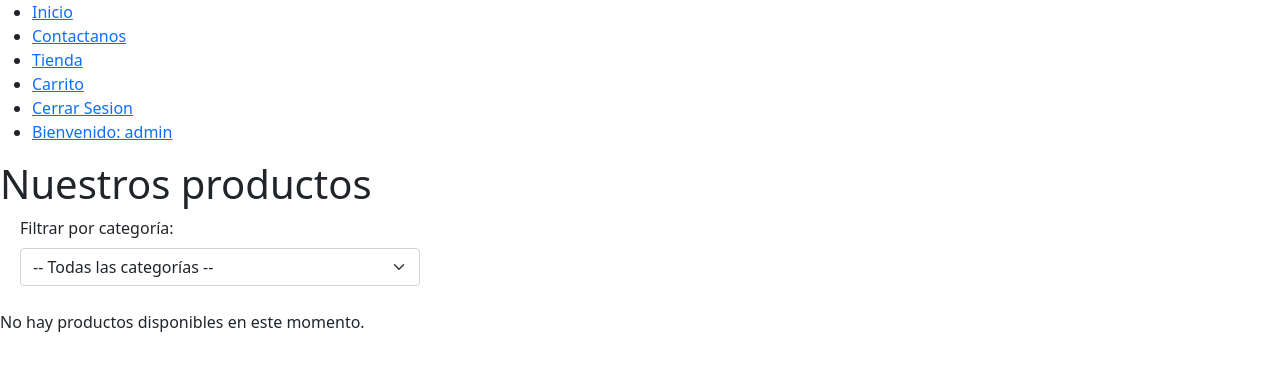
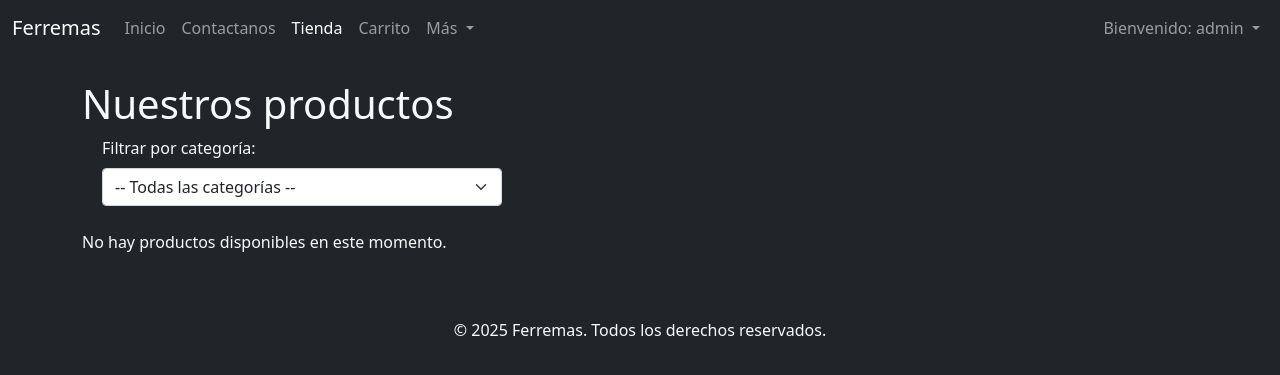
Before and after one commit to pcastro1985/Ferremas-django, a Django app: page /tienda/ in a window 1280 px wide. Shown: the top 375 px of the page. Run offline with Django 5.2, Linux system fonts and the light colour scheme; a user stored in the database is signed in; data that the repository does not hold is empty.

Commit message:
mejoras visuales

```diff
--- a/ProjectFerremas/AppFerremas/templates/index.html
+++ b/ProjectFerremas/AppFerremas/templates/index.html
@@ -1,61 +1,108 @@
+{% load static %}
+
 <!DOCTYPE html>
 <html lang="en">
 <head>
     <meta charset="UTF-8">
     <meta name="viewport" content="width=device-width, initial-scale=1.0">
     <title>{% block title %}{% endblock %}</title>
+    {# Bootstrap CSS primero #}
     <link rel="stylesheet" href="https://cdn.jsdelivr.net/npm/bootstrap@5.3.3/dist/css/bootstrap.min.css">
-    {# <link rel="stylesheet" href="https://cdn.jsdelivr.net/npm/bootstrap@5.3.3/dist/js/bootstrap.bundle.min.js"> #}
+    {# Tu CSS global después, para que pueda anular Bootstrap si es necesario #}
+    <link href="{% static 'css/global.css' %}" rel="stylesheet" />
 </head>
+{# Aplicamos clases de fondo y texto al body para un tema oscuro general #}
+<body class="bg-dark text-light"> {# text-light es mejor para contraste con bg-dark que text-white puro #}
+
 <header>
-    <div>
-        <ul>
-            <li>
-                <a class="animate-link" href="{% url 'inicio' %}">Inicio</a>
+    {# Navbar de Bootstrap - Usaremos navbar-dark y bg-dark para un tema oscuro #}
+    {# O puedes usar tu propia clase .background si la configuras para la navbar #}
+    <nav class="navbar navbar-expand-lg navbar-dark bg-dark"> {# O bg-secondary, o la que prefieras #}
+        <div class="container-fluid"> {# container-fluid para ancho completo, o container para ancho fijo #}
+            <a class="navbar-brand" href="{% url 'inicio' %}">Ferremas</a>
+            <button class="navbar-toggler" type="button" data-bs-toggle="collapse" data-bs-target="#navbarSupportedContent" aria-controls="navbarSupportedContent" aria-expanded="false" aria-label="Toggle navigation">
+                <span class="navbar-toggler-icon"></span>
+            </button>
+            <div class="collapse navbar-collapse" id="navbarSupportedContent">
+                {# Lista principal de navegación a la izquierda #}
+                <ul class="navbar-nav me-auto mb-2 mb-lg-0"> {# me-auto empuja el resto a la derecha #}
+                    <li class="nav-item">
+                        <a class="nav-link {% if request.resolver_match.url_name == 'inicio' %}active{% endif %}" aria-current="page" href="{% url 'inicio' %}">Inicio</a>
                     </li>
-            <li>
-                <a class="animate-link" href="">Contactanos</a>
+                    <li class="nav-item">
+                        <a class="nav-link" href="#">Contactanos</a> {# Cambia el href si tienes una URL #}
                     </li>
                     {% if user.is_authenticated %}
-            <li>
-                <a class="animate-link" href="{% url 'tienda' %}">Tienda</a>
+                    <li class="nav-item">
+                        <a class="nav-link {% if request.resolver_match.url_name == 'tienda' %}active{% endif %}" href="{% url 'tienda' %}">Tienda</a>
                     </li>
-            <li>
-                <a class="animate-link" href="{% url 'carrito' %}">Carrito</a>
+                    <li class="nav-item">
+                        <a class="nav-link {% if request.resolver_match.url_name == 'carrito' %}active{% endif %}" href="{% url 'carrito' %}">Carrito</a>
                     </li>
-            <li>
-                <a class="animate-link" href="{% url 'logout' %}">Cerrar Sesion</a>
+                    {% endif %}
+                    {# Ejemplo de Dropdown (puedes quitarlo si no lo necesitas) #}
+                    <li class="nav-item dropdown">
+                        <a class="nav-link dropdown-toggle" href="#" id="navbarDropdownMore" role="button" data-bs-toggle="dropdown" aria-expanded="false">
+                            Más
+                        </a>
+                        <ul class="dropdown-menu" aria-labelledby="navbarDropdownMore">
+                            <li><a class="dropdown-item" href="#">Action</a></li>
+                            <li><a class="dropdown-item" href="#">Another action</a></li>
+                            <li><hr class="dropdown-divider"></li>
+                            <li><a class="dropdown-item" href="#">Something else here</a></li>
+                        </ul>
                     </li>
-            <li>
-                <a class="animate-user" href="#">Bienvenido: {{ user.username }}</a>
+                </ul>
+
+                {# Lista de navegación para el usuario/login a la derecha #}
+                <ul class="navbar-nav ms-auto mb-2 mb-lg-0"> {# ms-auto empuja esta lista a la derecha #}
+                    {% if user.is_authenticated %}
+                        <li class="nav-item dropdown">
+                            <a class="nav-link dropdown-toggle" href="#" id="navbarUserDropdown" role="button" data-bs-toggle="dropdown" aria-expanded="false">
+                                Bienvenido: {{ user.username }}
+                            </a>
+                            <ul class="dropdown-menu dropdown-menu-end" aria-labelledby="navbarUserDropdown"> {# dropdown-menu-end para alinear a la derecha #}
+                                <li><a class="dropdown-item" href="#">Mi Perfil</a></li> {# Ejemplo #}
+                                <li><hr class="dropdown-divider"></li>
+                                <li><a class="dropdown-item" href="{% url 'logout' %}">Cerrar Sesión</a></li>
+                            </ul>
                         </li>
                     {% else %}
-            <li>
-                <a href="{% url 'login' %}">Iniciar Sesion</a>
+                        <li class="nav-item">
+                            <a class="nav-link" href="{% url 'login' %}">Iniciar Sesión</a>
                         </li>
-            <li>
-                <a href="{% url 'register' %} ">Registrarse</a>
+                        <li class="nav-item">
+                            <a class="nav-link" href="{% url 'register' %}">Registrarse</a>
                         </li>
                     {% endif %}
                 </ul>
+
+                <!-- {# Formulario de búsqueda (opcional) #}
+                {# <form class="d-flex" role="search">
+                    <input class="form-control me-2" type="search" placeholder="Buscar productos..." aria-label="Search">
+                    <button class="btn btn-outline-light" type="submit">Buscar</button>
+                </form> #} -->
             </div>
+        </div>
+    </nav>
 </header>
-<body>
-    {# El contenido principal de las páginas hijas irá aquí #}
+
+<main class="container mt-4"> {# Añade un contenedor y margen para el contenido principal #}
     {% block content %}
     {% endblock %}
+</main>
 
-    {# Carga el JS de Bootstrap aquí, antes de tu propio script #}
+<footer class="container mt-5 py-3 text-center"> {# Ejemplo de footer básico #}
+    <p>© {% now "Y" %} Ferremas. Todos los derechos reservados.</p>
+</footer>
+
+{# Bootstrap JS Bundle (incluye Popper) - Colocar al final del body #}
 <script src="https://cdn.jsdelivr.net/npm/bootstrap@5.3.3/dist/js/bootstrap.bundle.min.js"></script>
 
 {# --- INICIO: Bloque para JavaScript Adicional --- #}
-    {# Aquí se insertará el contenido de {% block extra_js %} de las plantillas hijas #}
 {% block extra_js %}
 {% endblock %}
 {# --- FIN: Bloque para JavaScript Adicional --- #}
 
 </body>
-<footer>
-    {# Contenido del footer si tienes #}
-</footer>
 </html>
--- a/ProjectFerremas/AppFerremas/templates/web/tienda.html
+++ b/ProjectFerremas/AppFerremas/templates/web/tienda.html
@@ -41,14 +41,14 @@
     <div class="product-grid">
         {% for producto in productos %}
             {# Tarjeta de Producto Individual - Asegúrate que data-category-id se genera #}
-            <div class="product-card"
+            <div class="product-card bg-dark text-white"
                  data-id-articulo="{{ producto.id_producto }}"
                  data-category-id="{{ producto.categoria_id_categoria | default:'' }}"> {# <-- CLAVE: Este atributo debe tener el ID de categoría del producto #}
 
                 <h2 class="nombre">{{ producto.nombre }}</h2>
                 <img src="{{ producto.url_imagen }}" alt="Imagen de {{ producto.nombre }}">
-                <p class="product-description">{{ producto.descripcion | default:"Descripción no disponible" }}</p>
-                <p class="precio">Precio: ${{ producto.valor | default:"Consultar" }}</p> {# Usando producto.valor #}
+                <p class="product-description text-white">{{ producto.descripcion | default:"Descripción no disponible" }}</p>
+                <p class="precio text-white">Precio: ${{ producto.valor | default:"Consultar" }}</p> {# Usando producto.valor #}
                 <form action="{% url 'agregar_al_carrito' %}" method="post" class="d-inline" id="form-agregar-al-carrito-{{ producto.id_producto }}">
                     {% csrf_token %}
                     <input type="hidden" name="id_articulo" value="{{ producto.id_producto }}">
```
Also changed, not shown: ProjectFerremas/db.sqlite3. Lines whose indentation alone changed are shown as unchanged.
